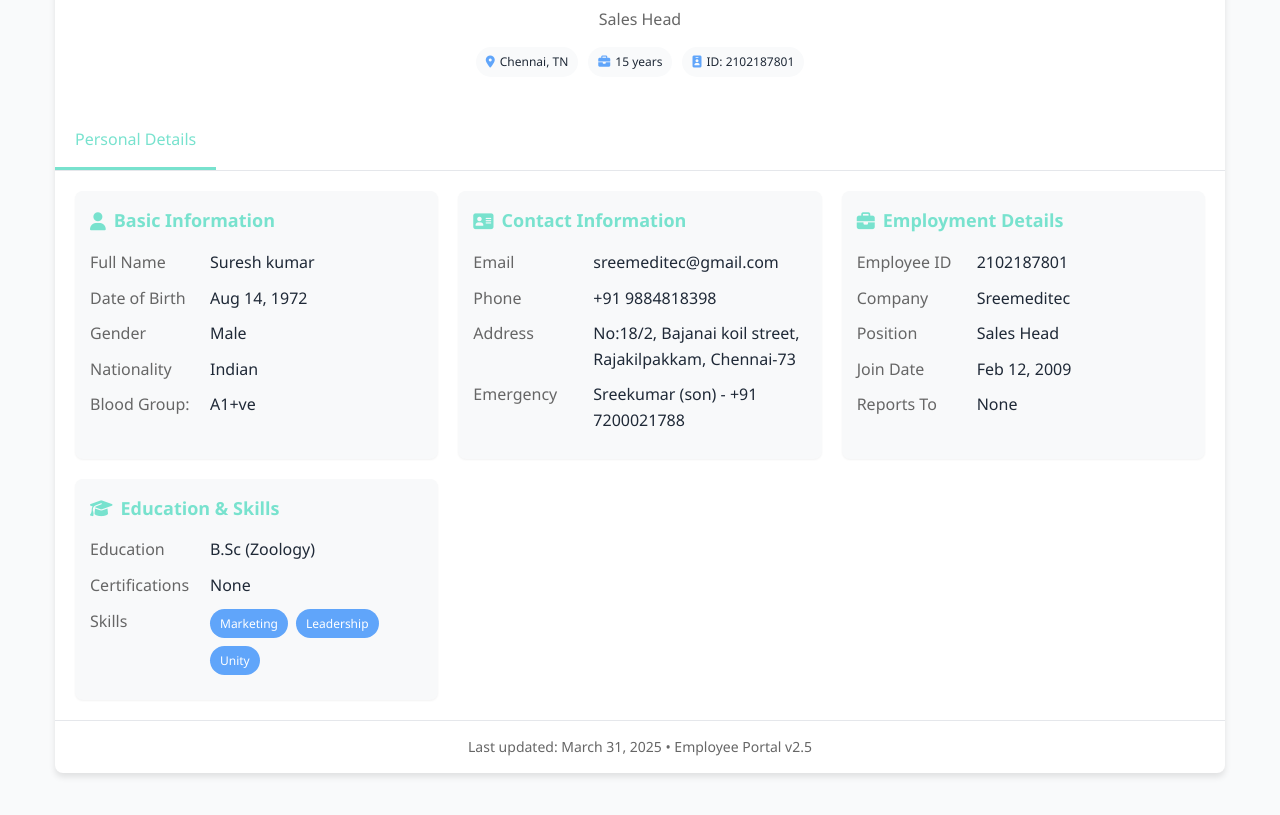
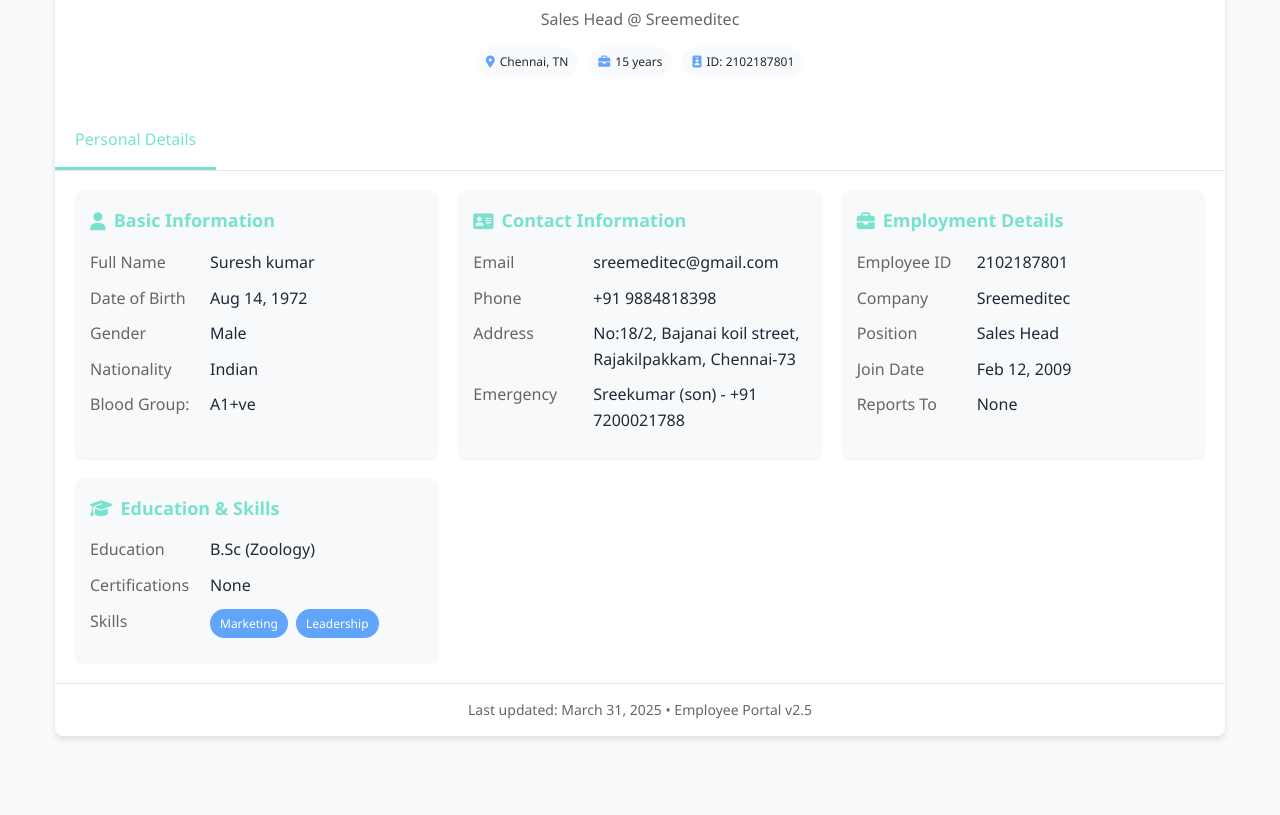
Before and after one commit to sreemeditec/employeedetails, a plain HTML site: page suresh.html in a window 1280 px wide. Shown: the part 365-1180 px from the top of the page. After the commit the page ends 1151 px from the top, so only its background shows below. Drawn offline with Linux system fonts and the light colour scheme.

Commit message:
Update suresh.html

```diff
--- a/suresh.html
+++ b/suresh.html
@@ -384,7 +384,7 @@
                     </div>
                     <div class="profile-info">
                         <h1 class="profile-name">Suresh Kumar</h1>
-                        <div class="profile-position">Sales Head</div>
+                        <div class="profile-position">Sales Head @ Sreemeditec</div>
                         <div class="profile-badges">
                             <div class="badge"><i class="fas fa-map-marker-alt"></i> Chennai, TN</div>
                             <div class="badge"><i class="fas fa-briefcase"></i> 15 years</div>
@@ -487,7 +487,6 @@
                                         <div class="skill-tags">
                                             <span class="skill-tag">Marketing</span>
                                             <span class="skill-tag">Leadership</span>
-                                            <span class="skill-tag">Unity</span>
                                           </div>
                                     </div>
                                 </div>
```
